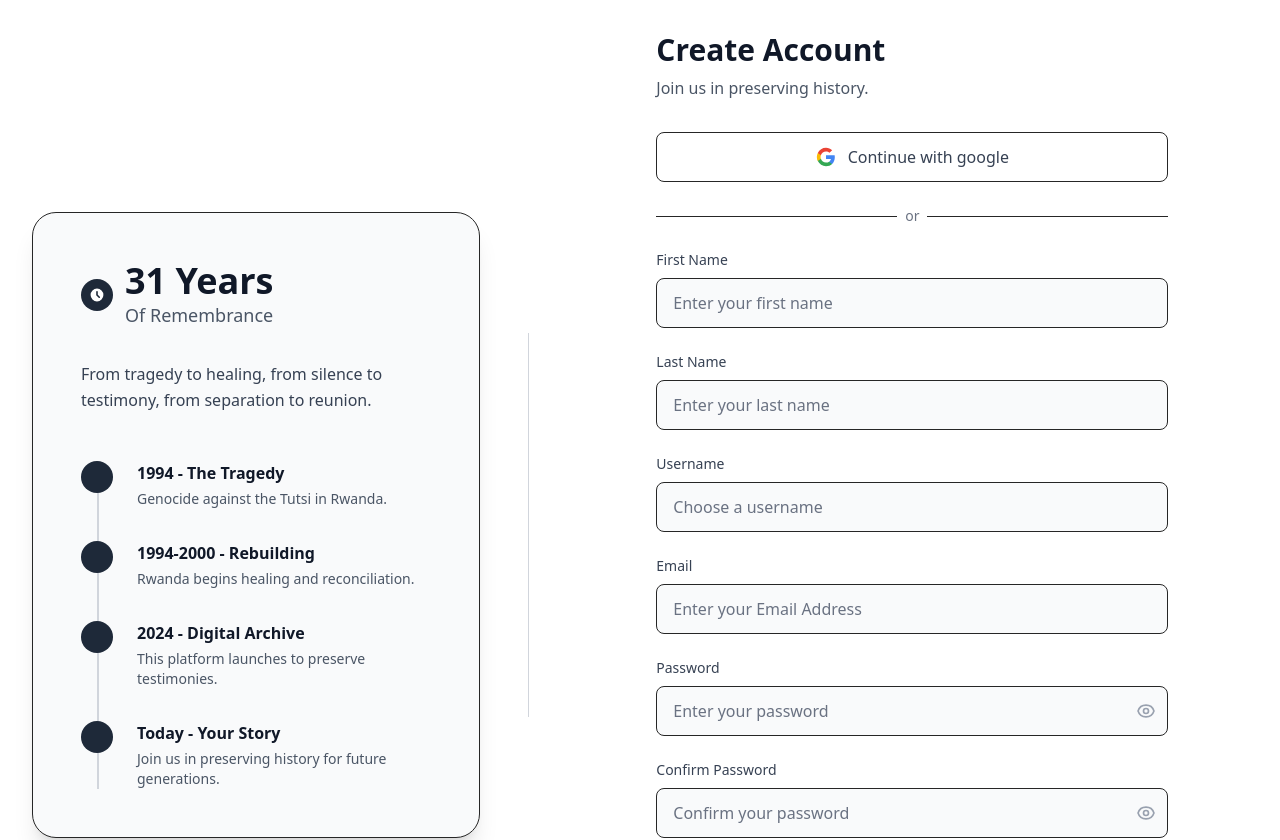
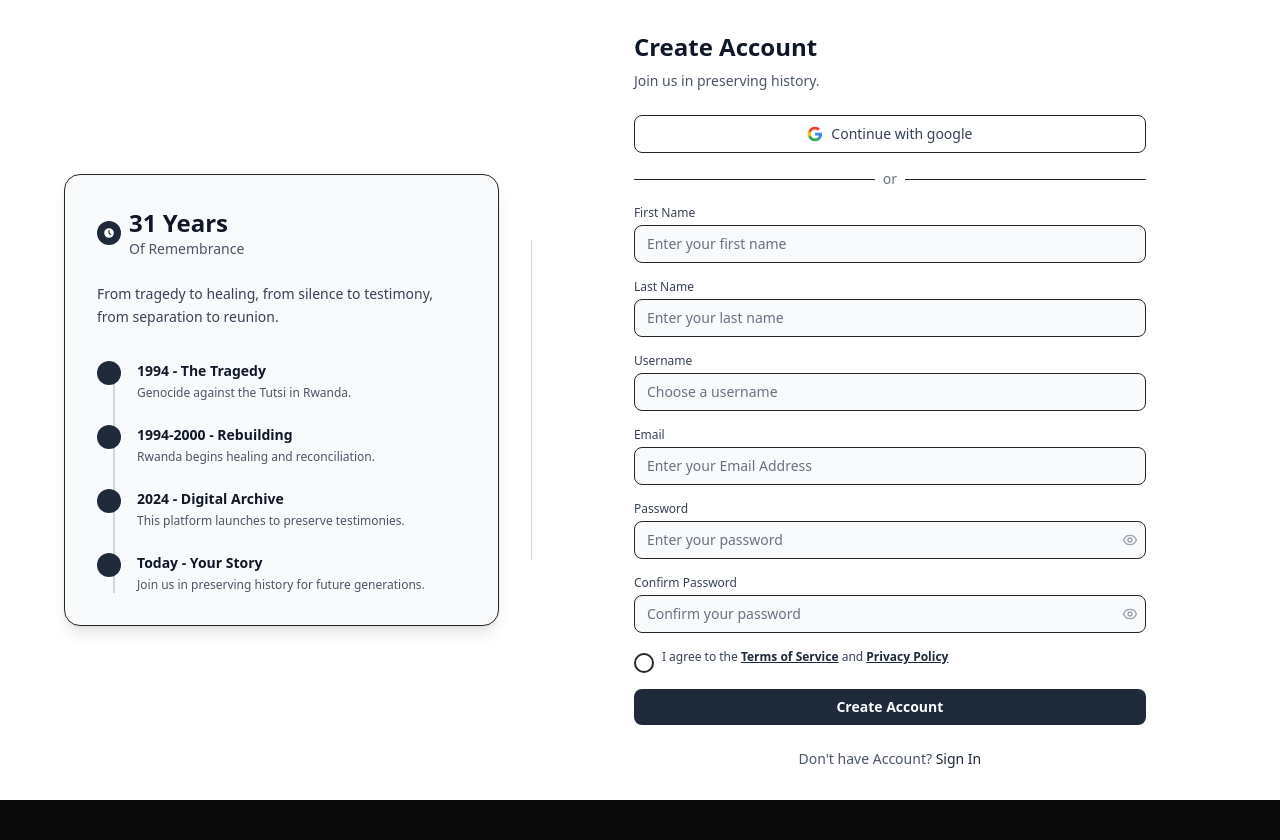
Before and after one commit to housemajorrwanda/StoryBook, a Next.js app: page /signup in a window 1280 px wide. Shown: the top 840 px of the page. After the commit the page ends 800 px from the top, so only its background shows below. Built offline with nearby package versions, Linux system fonts and the light colour scheme; no server answers.

Commit message:
auth and pages

```diff
--- a/app/(auth)/signup/page.tsx
+++ b/app/(auth)/signup/page.tsx
@@ -17,59 +17,59 @@ export default function SignupPage() {
   };
 
   return (
-    <div className="min-h-screen bg-white flex items-center justify-center p-8">
-      <div className="w-full max-w-7xl flex items-center gap-12">
+    <div className="min-h-screen bg-white flex items-center justify-center p-4">
+      <div className="w-full max-w-6xl flex items-center gap-8">
         {/* Left Side - Remembrance Timeline Card */}
         <div className="hidden lg:flex lg:w-2/5 flex-col justify-center">
-          <div className="bg-gray-50 rounded-3xl p-12 shadow-xl border border-gray-100 max-w-lg w-full">
-          <div className="flex items-center mb-8">
-            <div className="w-8 h-8 bg-gray-800 rounded-full flex items-center justify-center mr-3">
-              <svg className="w-4 h-4 text-white" fill="currentColor" viewBox="0 0 20 20">
+          <div className="bg-gray-50 rounded-2xl p-8 shadow-lg border border-gray-100 max-w-lg w-full">
+          <div className="flex items-center mb-6">
+            <div className="w-6 h-6 bg-gray-800 rounded-full flex items-center justify-center mr-2">
+              <svg className="w-3 h-3 text-white" fill="currentColor" viewBox="0 0 20 20">
                 <path fillRule="evenodd" d="M10 18a8 8 0 100-16 8 8 0 000 16zm1-12a1 1 0 10-2 0v4a1 1 0 00.293.707l2.828 2.829a1 1 0 101.415-1.415L11 9.586V6z" clipRule="evenodd" />
               </svg>
             </div>
             <div>
-              <h2 className="text-4xl font-bold text-gray-900">31 Years</h2>
-              <p className="text-lg text-gray-600">Of Remembrance</p>
+              <h2 className="text-2xl font-bold text-gray-900">31 Years</h2>
+              <p className="text-sm text-gray-600">Of Remembrance</p>
             </div>
           </div>
 
-          <p className="text-gray-700 mb-12 leading-relaxed font-medium">
+          <p className="text-gray-700 mb-8 leading-relaxed font-medium text-sm">
             From tragedy to healing, from silence to testimony, from separation to reunion.
           </p>
 
           <div className="relative">
             <div className="absolute left-4 top-0 bottom-0 w-0.5 bg-gray-300"></div>
 
-            <div className="relative flex items-start mb-8">
-              <div className="w-8 h-8 bg-gray-800 rounded-full flex-shrink-0 z-10"></div>
-              <div className="ml-6">
-                <h3 className="font-bold text-gray-900 mb-1">1994 - The Tragedy</h3>
-                <p className="text-gray-600 text-sm">Genocide against the Tutsi in Rwanda.</p>
+            <div className="relative flex items-start mb-6">
+              <div className="w-6 h-6 bg-gray-800 rounded-full flex-shrink-0 z-10"></div>
+              <div className="ml-4">
+                <h3 className="font-bold text-gray-900 mb-1 text-sm">1994 - The Tragedy</h3>
+                <p className="text-gray-600 text-xs">Genocide against the Tutsi in Rwanda.</p>
               </div>
             </div>
 
-            <div className="relative flex items-start mb-8">
-              <div className="w-8 h-8 bg-gray-800 rounded-full flex-shrink-0 z-10"></div>
-              <div className="ml-6">
-                <h3 className="font-bold text-gray-900 mb-1">1994-2000 - Rebuilding</h3>
-                <p className="text-gray-600 text-sm">Rwanda begins healing and reconciliation.</p>
+            <div className="relative flex items-start mb-6">
+              <div className="w-6 h-6 bg-gray-800 rounded-full flex-shrink-0 z-10"></div>
+              <div className="ml-4">
+                <h3 className="font-bold text-gray-900 mb-1 text-sm">1994-2000 - Rebuilding</h3>
+                <p className="text-gray-600 text-xs">Rwanda begins healing and reconciliation.</p>
               </div>
             </div>
 
-            <div className="relative flex items-start mb-8">
-              <div className="w-8 h-8 bg-gray-800 rounded-full flex-shrink-0 z-10"></div>
-              <div className="ml-6">
-                <h3 className="font-bold text-gray-900 mb-1">2024 - Digital Archive</h3>
-                <p className="text-gray-600 text-sm">This platform launches to preserve testimonies.</p>
+            <div className="relative flex items-start mb-6">
+              <div className="w-6 h-6 bg-gray-800 rounded-full flex-shrink-0 z-10"></div>
+              <div className="ml-4">
+                <h3 className="font-bold text-gray-900 mb-1 text-sm">2024 - Digital Archive</h3>
+                <p className="text-gray-600 text-xs">This platform launches to preserve testimonies.</p>
               </div>
             </div>
 
             <div className="relative flex items-start">
-              <div className="w-8 h-8 bg-gray-800 rounded-full flex-shrink-0 z-10"></div>
-              <div className="ml-6">
-                <h3 className="font-bold text-gray-900 mb-1">Today - Your Story</h3>
-                <p className="text-gray-600 text-sm">Join us in preserving history for future generations.</p>
+              <div className="w-6 h-6 bg-gray-800 rounded-full flex-shrink-0 z-10"></div>
+              <div className="ml-4">
+                <h3 className="font-bold text-gray-900 mb-1 text-sm">Today - Your Story</h3>
+                <p className="text-gray-600 text-xs">Join us in preserving history for future generations.</p>
               </div>
             </div>
           </div>
@@ -78,15 +78,15 @@ export default function SignupPage() {
 
         {/* Vertical Divider Line */}
         <div className="hidden lg:flex items-center justify-center">
-          <div className="w-px h-96 bg-gray-300"></div>
+          <div className="w-px h-80 bg-gray-300"></div>
         </div>
 
         {/* Right Side - Signup Form */}
         <div className="w-full lg:w-3/5 flex items-center justify-center">
           <div className="w-full max-w-lg">
-          <div className="mb-8">
-            <h1 className="text-3xl font-bold text-gray-900 mb-2">Create Account</h1>
-            <p className="text-gray-600">Join us in preserving history.</p>
+          <div className="mb-6">
+            <h1 className="text-2xl font-bold text-gray-900 mb-2">Create Account</h1>
+            <p className="text-gray-600 text-sm">Join us in preserving history.</p>
           </div>
 
               <Formik
@@ -104,13 +104,13 @@ export default function SignupPage() {
                 enableReinitialize={true}
               >
             {({ errors, touched }) => (
-              <Form className="space-y-6">
+              <Form className="space-y-4">
                 {/* Google Signup Button */}
                 <button
                   type="button"
-                  className="w-full flex items-center justify-center px-4 py-3 border border-gray-300 rounded-lg bg-white text-gray-700 hover:bg-gray-50 transition-colors"
+                  className="w-full flex items-center justify-center px-3 py-2 border border-gray-300 rounded-lg bg-white text-gray-700 hover:bg-gray-50 transition-colors text-sm"
                 >
-                  <svg className="w-5 h-5 mr-3" viewBox="0 0 24 24">
+                  <svg className="w-4 h-4 mr-2" viewBox="0 0 24 24">
                     <path fill="#4285F4" d="M22.56 12.25c0-.78-.07-1.53-.2-2.25H12v4.26h5.92c-.26 1.37-1.04 2.53-2.21 3.31v2.77h3.57c2.08-1.92 3.28-4.74 3.28-8.09z"/>
                     <path fill="#34A853" d="M12 23c2.97 0 5.46-.98 7.28-2.66l-3.57-2.77c-.98.66-2.23 1.06-3.71 1.06-2.86 0-5.29-1.93-6.16-4.53H2.18v2.84C3.99 20.53 7.7 23 12 23z"/>
                     <path fill="#FBBC05" d="M5.84 14.09c-.22-.66-.35-1.36-.35-2.09s.13-1.43.35-2.09V7.07H2.18C1.43 8.55 1 10.22 1 12s.43 3.45 1.18 4.93l2.85-2.22.81-.62z"/>
@@ -131,14 +131,14 @@ export default function SignupPage() {
 
                 {/* First Name Field */}
                 <div>
-                  <label htmlFor="firstName" className="block text-sm font-medium text-gray-700 mb-2">
+                  <label htmlFor="firstName" className="block text-xs font-medium text-gray-700 mb-1">
                     First Name
                   </label>
                   <Field
                     type="text"
                     id="firstName"
                     name="firstName"
-                    className="w-full px-4 py-3 border border-gray-300 rounded-lg bg-gray-50 text-gray-900 placeholder-gray-500 focus:outline-none focus:ring-2 focus:ring-gray-800 focus:border-transparent"
+                    className="w-full px-3 py-2 border border-gray-300 rounded-lg bg-gray-50 text-gray-900 placeholder-gray-500 focus:outline-none focus:ring-2 focus:ring-gray-800 focus:border-transparent text-sm"
                     placeholder="Enter your first name"
                   />
                   {errors.firstName && touched.firstName && (
@@ -148,14 +148,14 @@ export default function SignupPage() {
 
                 {/* Last Name Field */}
                 <div>
-                  <label htmlFor="lastName" className="block text-sm font-medium text-gray-700 mb-2">
+                  <label htmlFor="lastName" className="block text-xs font-medium text-gray-700 mb-1">
                     Last Name
                   </label>
                   <Field
                     type="text"
                     id="lastName"
                     name="lastName"
-                    className="w-full px-4 py-3 border border-gray-300 rounded-lg bg-gray-50 text-gray-900 placeholder-gray-500 focus:outline-none focus:ring-2 focus:ring-gray-800 focus:border-transparent"
+                    className="w-full px-3 py-2 border border-gray-300 rounded-lg bg-gray-50 text-gray-900 placeholder-gray-500 focus:outline-none focus:ring-2 focus:ring-gray-800 focus:border-transparent text-sm"
                     placeholder="Enter your last name"
                   />
                   {errors.lastName && touched.lastName && (
@@ -165,14 +165,14 @@ export default function SignupPage() {
 
                 {/* Username Field */}
                 <div>
-                  <label htmlFor="username" className="block text-sm font-medium text-gray-700 mb-2">
+                  <label htmlFor="username" className="block text-xs font-medium text-gray-700 mb-1">
                     Username
                   </label>
                   <Field
                     type="text"
                     id="username"
                     name="username"
-                    className="w-full px-4 py-3 border border-gray-300 rounded-lg bg-gray-50 text-gray-900 placeholder-gray-500 focus:outline-none focus:ring-2 focus:ring-gray-800 focus:border-transparent"
+                    className="w-full px-3 py-2 border border-gray-300 rounded-lg bg-gray-50 text-gray-900 placeholder-gray-500 focus:outline-none focus:ring-2 focus:ring-gray-800 focus:border-transparent text-sm"
                     placeholder="Choose a username"
                   />
                   {errors.username && touched.username && (
@@ -182,14 +182,14 @@ export default function SignupPage() {
 
                 {/* Email Field */}
                 <div>
-                  <label htmlFor="email" className="block text-sm font-medium text-gray-700 mb-2">
+                  <label htmlFor="email" className="block text-xs font-medium text-gray-700 mb-1">
                     Email
                   </label>
                   <Field
                     type="email"
                     id="email"
                     name="email"
-                    className="w-full px-4 py-3 border border-gray-300 rounded-lg bg-gray-50 text-gray-900 placeholder-gray-500 focus:outline-none focus:ring-2 focus:ring-gray-800 focus:border-transparent"
+                    className="w-full px-3 py-2 border border-gray-300 rounded-lg bg-gray-50 text-gray-900 placeholder-gray-500 focus:outline-none focus:ring-2 focus:ring-gray-800 focus:border-transparent text-sm"
                     placeholder="Enter your Email Address"
                   />
                   {errors.email && touched.email && (
@@ -199,7 +199,7 @@ export default function SignupPage() {
 
                 {/* Password Field */}
                 <div>
-                  <label htmlFor="password" className="block text-sm font-medium text-gray-700 mb-2">
+                  <label htmlFor="password" className="block text-xs font-medium text-gray-700 mb-1">
                     Password
                   </label>
                   <div className="relative">
@@ -207,20 +207,20 @@ export default function SignupPage() {
                       type={showPassword ? "text" : "password"}
                       id="password"
                       name="password"
-                      className="w-full px-4 py-3 pr-12 border border-gray-300 rounded-lg bg-gray-50 text-gray-900 placeholder-gray-500 focus:outline-none focus:ring-2 focus:ring-gray-800 focus:border-transparent"
+                      className="w-full px-3 py-2 pr-10 border border-gray-300 rounded-lg bg-gray-50 text-gray-900 placeholder-gray-500 focus:outline-none focus:ring-2 focus:ring-gray-800 focus:border-transparent text-sm"
                       placeholder="Enter your password"
                     />
                     <button
                       type="button"
-                      className="absolute inset-y-0 right-0 pr-3 flex items-center"
+                      className="absolute inset-y-0 right-0 pr-2 flex items-center"
                       onClick={() => setShowPassword(!showPassword)}
                     >
                       {showPassword ? (
-                        <svg className="h-5 w-5 text-gray-400" fill="none" stroke="currentColor" viewBox="0 0 24 24">
+                        <svg className="h-4 w-4 text-gray-400" fill="none" stroke="currentColor" viewBox="0 0 24 24">
                           <path strokeLinecap="round" strokeLinejoin="round" strokeWidth={2} d="M13.875 18.825A10.05 10.05 0 0112 19c-4.478 0-8.268-2.943-9.543-7a9.97 9.97 0 011.563-3.029m5.858.908a3 3 0 114.243 4.243M9.878 9.878l4.242 4.242M9.878 9.878L3 3m6.878 6.878L21 21" />
                         </svg>
                       ) : (
-                        <svg className="h-5 w-5 text-gray-400" fill="none" stroke="currentColor" viewBox="0 0 24 24">
+                        <svg className="h-4 w-4 text-gray-400" fill="none" stroke="currentColor" viewBox="0 0 24 24">
                           <path strokeLinecap="round" strokeLinejoin="round" strokeWidth={2} d="M15 12a3 3 0 11-6 0 3 3 0 016 0z" />
                           <path strokeLinecap="round" strokeLinejoin="round" strokeWidth={2} d="M2.458 12C3.732 7.943 7.523 5 12 5c4.478 0 8.268 2.943 9.542 7-1.274 4.057-5.064 7-9.542 7-4.477 0-8.268-2.943-9.542-7z" />
                         </svg>
@@ -234,7 +234,7 @@ export default function SignupPage() {
 
                 {/* Confirm Password Field */}
                 <div>
-                  <label htmlFor="confirmPassword" className="block text-sm font-medium text-gray-700 mb-2">
+                  <label htmlFor="confirmPassword" className="block text-xs font-medium text-gray-700 mb-1">
                     Confirm Password
                   </label>
                   <div className="relative">
@@ -242,20 +242,20 @@ export default function SignupPage() {
                       type={showConfirmPassword ? "text" : "password"}
                       id="confirmPassword"
                       name="confirmPassword"
-                      className="w-full px-4 py-3 pr-12 border border-gray-300 rounded-lg bg-gray-50 text-gray-900 placeholder-gray-500 focus:outline-none focus:ring-2 focus:ring-gray-800 focus:border-transparent"
+                      className="w-full px-3 py-2 pr-10 border border-gray-300 rounded-lg bg-gray-50 text-gray-900 placeholder-gray-500 focus:outline-none focus:ring-2 focus:ring-gray-800 focus:border-transparent text-sm"
                       placeholder="Confirm your password"
                     />
                     <button
                       type="button"
-                      className="absolute inset-y-0 right-0 pr-3 flex items-center"
+                      className="absolute inset-y-0 right-0 pr-2 flex items-center"
                       onClick={() => setShowConfirmPassword(!showConfirmPassword)}
                     >
                       {showConfirmPassword ? (
-                        <svg className="h-5 w-5 text-gray-400" fill="none" stroke="currentColor" viewBox="0 0 24 24">
+                        <svg className="h-4 w-4 text-gray-400" fill="none" stroke="currentColor" viewBox="0 0 24 24">
                           <path strokeLinecap="round" strokeLinejoin="round" strokeWidth={2} d="M13.875 18.825A10.05 10.05 0 0112 19c-4.478 0-8.268-2.943-9.543-7a9.97 9.97 0 011.563-3.029m5.858.908a3 3 0 114.243 4.243M9.878 9.878l4.242 4.242M9.878 9.878L3 3m6.878 6.878L21 21" />
                         </svg>
                       ) : (
-                        <svg className="h-5 w-5 text-gray-400" fill="none" stroke="currentColor" viewBox="0 0 24 24">
+                        <svg className="h-4 w-4 text-gray-400" fill="none" stroke="currentColor" viewBox="0 0 24 24">
                           <path strokeLinecap="round" strokeLinejoin="round" strokeWidth={2} d="M15 12a3 3 0 11-6 0 3 3 0 016 0z" />
                           <path strokeLinecap="round" strokeLinejoin="round" strokeWidth={2} d="M2.458 12C3.732 7.943 7.523 5 12 5c4.478 0 8.268 2.943 9.542 7-1.274 4.057-5.064 7-9.542 7-4.477 0-8.268-2.943-9.542-7z" />
                         </svg>
@@ -282,7 +282,7 @@ export default function SignupPage() {
                         </svg>
                       </div>
                     </div>
-                    <span className="ml-3 text-sm text-gray-700">
+                    <span className="ml-2 text-xs text-gray-700">
                       I agree to the{' '}
                       <Link href="#" className="text-gray-800 hover:text-gray-900 underline font-bold">
                         Terms of Service
@@ -299,7 +299,7 @@ export default function SignupPage() {
                 <button
                   type="submit"
                   disabled={signupMutation.isPending}
-                  className="w-full bg-gray-800 text-white py-3 px-4 rounded-lg font-bold hover:bg-gray-900 focus:outline-none focus:ring-2 focus:ring-gray-800 focus:ring-offset-2 transition-colors disabled:opacity-50 disabled:cursor-not-allowed"
+                  className="w-full bg-gray-800 text-white py-2 px-4 rounded-lg font-bold hover:bg-gray-900 focus:outline-none focus:ring-2 focus:ring-gray-800 focus:ring-offset-2 transition-colors disabled:opacity-50 disabled:cursor-not-allowed text-sm"
                 >
                   {signupMutation.isPending ? 'Creating Account...' : 'Create Account'}
                 </button>
@@ -308,8 +308,8 @@ export default function SignupPage() {
           </Formik>
 
             {/* Sign In Link */}
-            <div className="mt-8 text-center">
-                  <p className="text-lg text-gray-600">
+            <div className="mt-6 text-center">
+                  <p className="text-sm text-gray-600">
                     Don&apos;t have Account?{' '}
                 <Link href="/login" className="text-gray-800 hover:text-gray-900 font-medium transition-colors">
                   Sign In
```
Also changed, not shown: app/(auth)/login/page.tsx (+47 -47 lines), src/components/dashboard/Header.tsx (+10 -10 lines).
